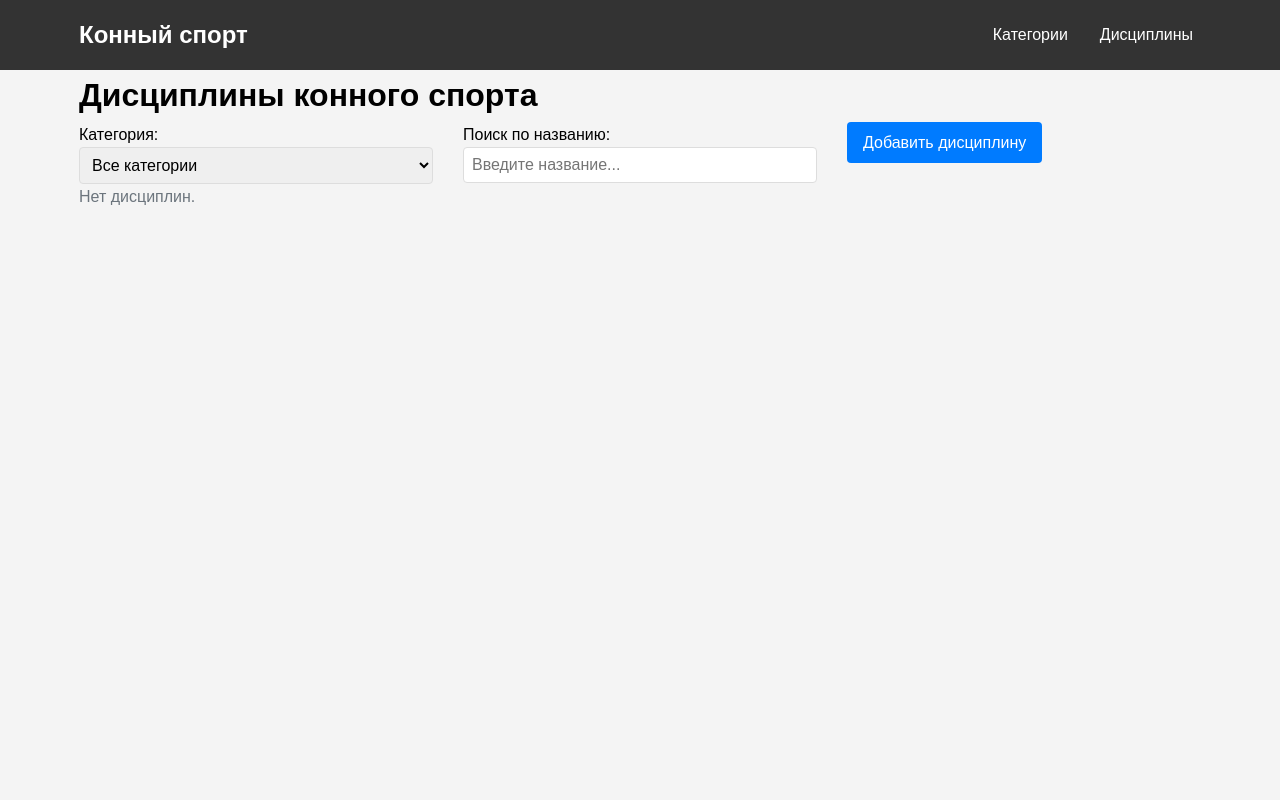
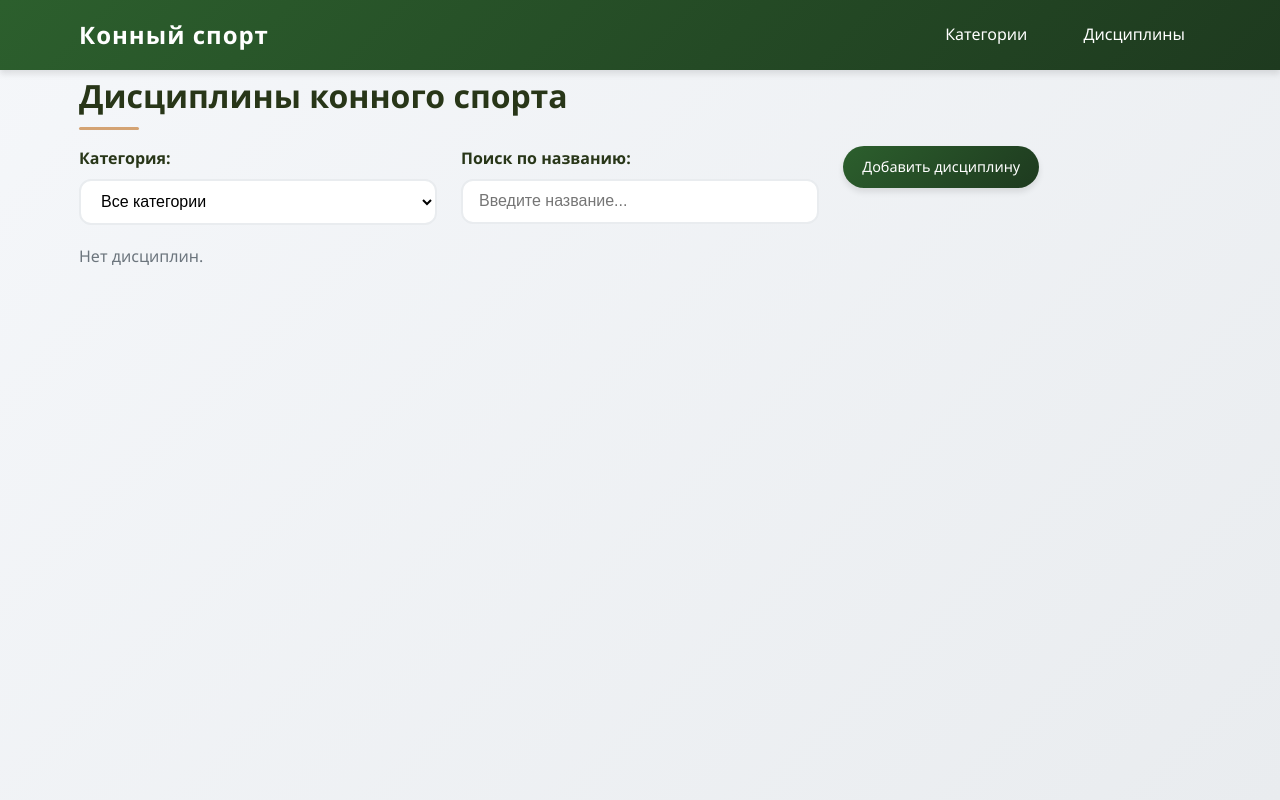
Before and after one commit to avordnaskella/HorseDjango, a Django app: page / in a window 1280 px wide. Run offline with Django 5.2, Linux system fonts and the light colour scheme; data that the repository does not hold is empty.

Commit message:
изменение дизайна

```diff
--- a/first_project/static/style.css
+++ b/first_project/static/style.css
@@ -1,3 +1,17 @@
+:root {
+    --primary: #2c5f2d;
+    --primary-dark: #1e3a1f;
+    --secondary: #8b5a2b;
+    --accent: #d4a373;
+    --light: #fefae0;
+    --dark: #283618;
+    --gray: #606c38;
+    --white: #ffffff;
+    --shadow: 0 4px 6px rgba(0, 0, 0, 0.1);
+    --shadow-hover: 0 10px 20px rgba(0, 0, 0, 0.15);
+    --transition: all 0.3s ease;
+}
+
 * {
     margin: 0;
     padding: 0;
@@ -5,9 +19,10 @@
 }
 
 body {
-    font-family: Arial, sans-serif;
+    font-family: 'Segoe UI', Tahoma, Geneva, Verdana, sans-serif;
     line-height: 1.6;
-    background-color: #f4f4f4;
+    background: linear-gradient(135deg, #f5f7fa 0%, #e9ecef 100%);
+    min-height: 100vh;
 }
 
 .container {
@@ -17,10 +32,15 @@ body {
     padding: 0 15px;
 }
 
+/* Навигация */
 .navbar {
-    background-color: #333;
-    color: #fff;
+    background: linear-gradient(135deg, var(--primary) 0%, var(--primary-dark) 100%);
+    color: white;
     padding: 1rem 0;
+    box-shadow: var(--shadow);
+    position: sticky;
+    top: 0;
+    z-index: 1000;
 }
 
 .navbar .container {
@@ -31,189 +51,335 @@ body {
 }
 
 .navbar-brand {
-    color: #fff;
+    color: white;
     text-decoration: none;
     font-size: 1.5rem;
     font-weight: bold;
+    letter-spacing: 1px;
+    transition: var(--transition);
+}
+
+.navbar-brand:hover {
+    transform: scale(1.05);
+    color: var(--accent);
 }
 
 .navbar-nav {
     list-style: none;
     display: flex;
-    gap: 1rem;
+    gap: 1.5rem;
 }
 
 .navbar-nav a {
-    color: #fff;
+    color: white;
     text-decoration: none;
-    padding: 0.5rem;
+    padding: 0.5rem 1rem;
+    border-radius: 25px;
+    transition: var(--transition);
+    font-weight: 500;
 }
 
 .navbar-nav a:hover {
-    background-color: #555;
-    border-radius: 4px;
+    background-color: rgba(255, 255, 255, 0.2);
+    transform: translateY(-2px);
 }
 
 .navbar-toggler {
     display: none;
-    background: none;
-    border: 1px solid #fff;
-    color: #fff;
+    background: rgba(255, 255, 255, 0.2);
+    border: 1px solid white;
+    color: white;
     padding: 0.5rem 1rem;
     font-size: 1.5rem;
     cursor: pointer;
+    border-radius: 8px;
+    transition: var(--transition);
 }
 
+.navbar-toggler:hover {
+    background: rgba(255, 255, 255, 0.3);
+}
+
+/* Заголовки */
+h1, h2, h3 {
+    color: var(--dark);
+    margin-bottom: 1.5rem;
+    position: relative;
+    display: inline-block;
+}
+
+h1::after, h2::after {
+    content: '';
+    position: absolute;
+    bottom: -8px;
+    left: 0;
+    width: 60px;
+    height: 3px;
+    background: var(--accent);
+    border-radius: 2px;
+}
+
+h1 {
+    font-size: 2rem;
+}
+
+/* Сообщения */
 .alert {
-    padding: 1rem;
-    margin-bottom: 1rem;
-    border-radius: 4px;
+    padding: 1rem 1.5rem;
+    margin-bottom: 1.5rem;
+    border-radius: 12px;
     position: relative;
+    animation: slideDown 0.3s ease;
+}
+
+@keyframes slideDown {
+    from {
+        opacity: 0;
+        transform: translateY(-20px);
+    }
+    to {
+        opacity: 1;
+        transform: translateY(0);
+    }
 }
 
 .alert-success {
-    background-color: #d4edda;
+    background: linear-gradient(135deg, #d4edda 0%, #c3e6cb 100%);
     color: #155724;
-    border: 1px solid #c3e6cb;
+    border-left: 5px solid #28a745;
 }
 
 .alert-error {
-    background-color: #f8d7da;
+    background: linear-gradient(135deg, #f8d7da 0%, #f5c6cb 100%);
     color: #721c24;
-    border: 1px solid #f5c6cb;
+    border-left: 5px solid #dc3545;
 }
 
 .alert-dismissible .btn-close {
     position: absolute;
-    top: 0;
-    right: 0;
-    padding: 1rem;
+    top: 50%;
+    right: 1rem;
+    transform: translateY(-50%);
     background: none;
     border: none;
     font-size: 1.5rem;
     cursor: pointer;
+    opacity: 0.6;
+    transition: var(--transition);
 }
 
+.alert-dismissible .btn-close:hover {
+    opacity: 1;
+}
+
+/* Кнопки */
 .btn {
     display: inline-block;
-    padding: 0.5rem 1rem;
+    padding: 0.6rem 1.2rem;
     text-decoration: none;
-    border-radius: 4px;
+    border-radius: 25px;
     border: none;
     cursor: pointer;
-    font-size: 1rem;
+    font-size: 0.9rem;
+    font-weight: 500;
+    transition: var(--transition);
+    box-shadow: var(--shadow);
+}
+
+.btn:hover {
+    transform: translateY(-2px);
+    box-shadow: var(--shadow-hover);
+}
+
+.btn:active {
+    transform: translateY(0);
 }
 
 .btn-primary {
-    background-color: #007bff;
-    color: #fff;
+    background: linear-gradient(135deg, var(--primary) 0%, var(--primary-dark) 100%);
+    color: white;
 }
 
 .btn-warning {
-    background-color: #ffc107;
-    color: #000;
+    background: linear-gradient(135deg, #f4a261 0%, #e76f51 100%);
+    color: white;
 }
 
 .btn-danger {
-    background-color: #dc3545;
-    color: #fff;
+    background: linear-gradient(135deg, #e63946 0%, #c1121f 100%);
+    color: white;
 }
 
 .btn-info {
-    background-color: #17a2b8;
-    color: #fff;
+    background: linear-gradient(135deg, #457b9d 0%, #1d3557 100%);
+    color: white;
 }
 
 .btn-secondary {
-    background-color: #6c757d;
-    color: #fff;
+    background: linear-gradient(135deg, #6c757d 0%, #495057 100%);
+    color: white;
 }
 
 .btn-success {
-    background-color: #28a745;
-    color: #fff;
+    background: linear-gradient(135deg, #2a9d8f 0%, #264653 100%);
+    color: white;
 }
 
 .btn-sm {
-    padding: 0.25rem 0.5rem;
-    font-size: 0.875rem;
+    padding: 0.3rem 0.8rem;
+    font-size: 0.8rem;
 }
 
+/* Таблицы */
 .table {
     width: 100%;
-    border-collapse: collapse;
-    margin-bottom: 1rem;
-    background-color: #fff;
+    border-collapse: separate;
+    border-spacing: 0;
+    margin-bottom: 1.5rem;
+    background: var(--white);
+    border-radius: 16px;
+    overflow: hidden;
+    box-shadow: var(--shadow);
 }
 
-.table th,
-.table td {
-    padding: 0.75rem;
-    text-align: left;
-    border-bottom: 1px solid #dee2e6;
+.table thead tr {
+    background: linear-gradient(135deg, var(--primary) 0%, var(--primary-dark) 100%);
+    color: white;
 }
 
-.table-hover tbody tr:hover {
-    background-color: #f5f5f5;
+.table th {
+    padding: 1rem;
+    text-align: left;
+    font-weight: 600;
+}
+
+.table td {
+    padding: 0.8rem 1rem;
+    border-bottom: 1px solid #e9ecef;
+}
+
+.table tbody tr {
+    transition: var(--transition);
+}
+
+.table tbody tr:hover {
+    background-color: rgba(44, 95, 45, 0.05);
+    transform: scale(1.01);
+}
+
+/* Карточки */
+.row {
+    display: flex;
+    flex-wrap: wrap;
+    gap: 1.5rem;
+    margin: 0;
+}
+
+.col-md-4 {
+    flex: 1 1 calc(33.333% - 1.5rem);
+    min-width: 280px;
 }
 
 .card {
-    background-color: #fff;
-    border: 1px solid #ddd;
-    border-radius: 4px;
-    padding: 1rem;
-    margin-bottom: 1rem;
+    background: var(--white);
+    border-radius: 20px;
+    overflow: hidden;
+    box-shadow: var(--shadow);
+    transition: var(--transition);
+    height: 100%;
+    display: flex;
+    flex-direction: column;
+}
+
+.card:hover {
+    transform: translateY(-8px);
+    box-shadow: var(--shadow-hover);
 }
 
 .card-img-top {
     width: 100%;
-    height: auto;
-    border-radius: 4px 4px 0 0;
+    height: 200px;
+    object-fit: cover;
+}
+
+.card-body {
+    padding: 1.5rem;
+    flex-grow: 1;
 }
 
 .card-title {
     font-size: 1.25rem;
-    margin-bottom: 0.5rem;
+    margin-bottom: 0.75rem;
+    color: var(--primary-dark);
 }
 
-.form-control {
+.card-text {
+    color: #6c757d;
+    margin-bottom: 1rem;
+}
+
+/* Формы */
+form {
+    background: var(--white);
+    padding: 2rem;
+    border-radius: 20px;
+    box-shadow: var(--shadow);
+}
+
+.mb-3 {
+    margin-bottom: 1.2rem;
+}
+
+.form-control, select, textarea, input[type="file"] {
     width: 100%;
-    padding: 0.5rem;
-    border: 1px solid #ddd;
-    border-radius: 4px;
+    padding: 0.7rem 1rem;
+    border: 2px solid #e9ecef;
+    border-radius: 12px;
     font-size: 1rem;
+    transition: var(--transition);
+    background: var(--white);
+}
+
+.form-control:focus, select:focus, textarea:focus, input:focus {
+    outline: none;
+    border-color: var(--primary);
+    box-shadow: 0 0 0 3px rgba(44, 95, 45, 0.1);
 }
 
 .form-check {
     display: flex;
     align-items: center;
-    gap: 0.5rem;
+    gap: 0.8rem;
+    margin: 1rem 0;
 }
 
 .form-check input {
-    width: auto;
+    width: 1.2rem;
+    height: 1.2rem;
+    cursor: pointer;
 }
 
-.row {
-    display: flex;
-    flex-wrap: wrap;
-    margin: 0 -15px;
+.form-check label {
+    cursor: pointer;
+    margin: 0;
 }
 
-.col-md-4 {
-    flex: 0 0 33.333%;
-    max-width: 33.333%;
-    padding: 0 15px;
+label {
+    display: block;
+    margin-bottom: 0.5rem;
+    font-weight: 600;
+    color: var(--dark);
 }
 
+/* Индикатор загрузки */
 .spinner-border {
     display: inline-block;
     width: 2rem;
     height: 2rem;
-    border: 0.25em solid currentColor;
+    border: 0.25em solid var(--primary);
     border-right-color: transparent;
     border-radius: 50%;
-    animation: spinner-border .75s linear infinite;
+    animation: spinner-border 0.75s linear infinite;
 }
 
 @keyframes spinner-border {
```
Also changed, not shown: other parts of first_project/static/style.css (+66 -20 lines).
